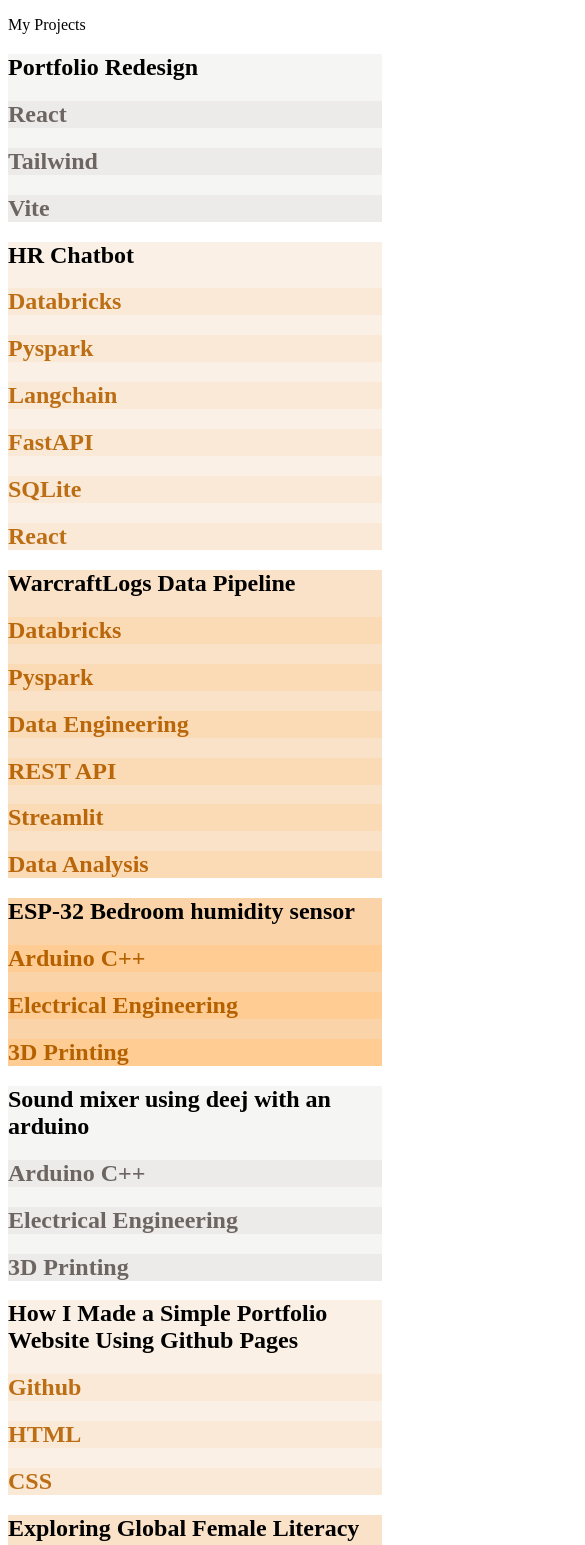
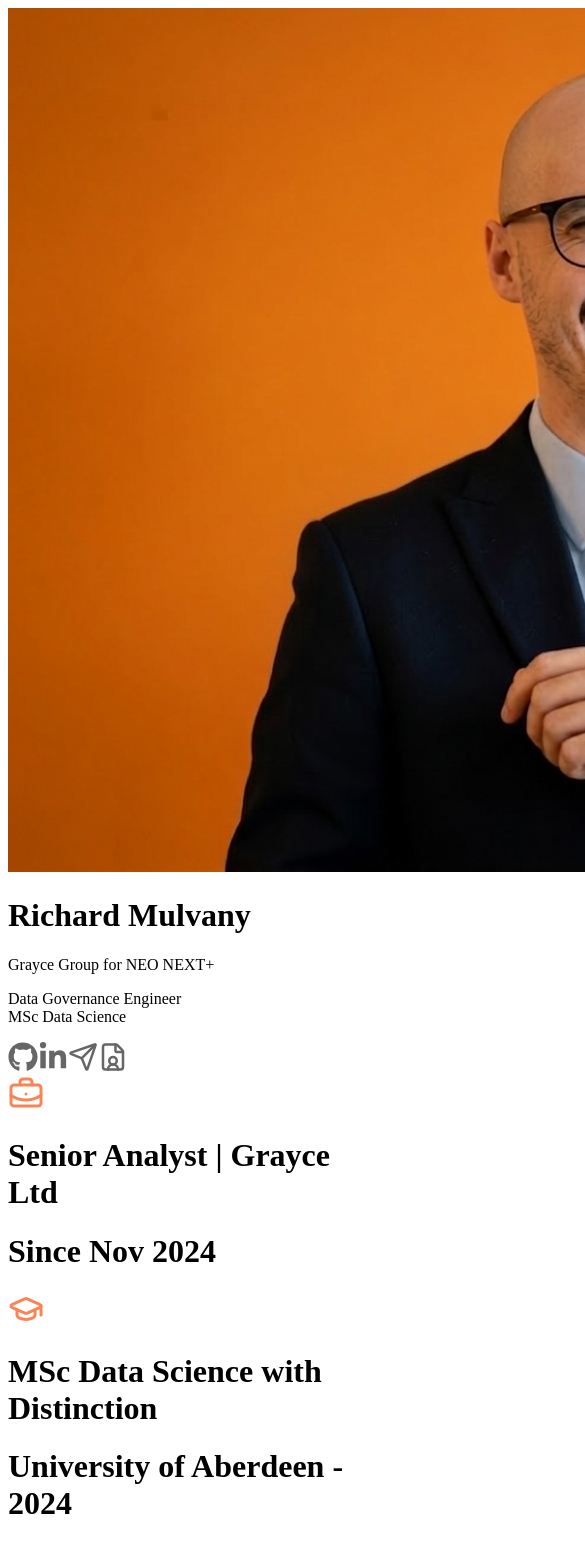
Before and after one commit to richmulvany/richmulvany.github.io, a React (Vite) app: page / in a window 390 px wide. Shown: the top 1545 px of the page, 585 px wide, since content can reach past the window. Built offline with nearby package versions, Linux system fonts and the light colour scheme; the HTML template or start-up script is replaced by a standard one.

Commit message:
Create mobile sidebar equivalent

```diff
--- a/src/components/layout/DesktopLayout.jsx
+++ b/src/components/layout/DesktopLayout.jsx
@@ -1,7 +1,7 @@
 export default function DesktopLayout({ sidebar, children }) {
   return (
     <div className="flex bg-taupe-200 text-gray-900">
-      <aside className="w-1/3 flex-shrink-0 p-10 bg-stone-100 shadow-md">
+      <aside className="w-1/3 flex-shrink-0 px-10 py-4 bg-stone-100 shadow-md">
         {sidebar}
       </aside>
 
--- a/src/components/layout/MobileLayout.jsx
+++ b/src/components/layout/MobileLayout.jsx
@@ -1,9 +1,32 @@
+import MobileHeader from "../profile/MobileHeader";
+
 export default function MobileLayout({ children }) {
   return (
-    <div className="bg-taupe-200 text-gray-900">
-      <main className="p-4 space-y-8">
-        {children}
-      </main>
+    <div className="flex flex-col gap-0 bg-taupe-200 text-gray-900">
+        {/* Background */}
+        <div
+          className="absolute inset-4 rounded-3xl"
+          style={{
+            background: `
+              linear-gradient(
+                to bottom,
+                rgba(245, 245, 244,1.0) 0%,
+                rgba(245, 245, 244,0.1) 50%,
+                rgba(245, 245, 244,0.0) 70%,
+                rgba(245, 245, 244,0.1) 90%,
+                rgba(245, 245, 244,1.0) 100%
+              )
+            `,
+            backdropFilter: "blur(10px)",
+          }}
+        />
+        <main className="px-10 py-11 space-y-8 mb-4">
+            <MobileHeader />
+        </main>
+        <div className="px-4">
+            {children}
+        </div>
+
     </div>
   );
 }
--- /dev/null
+++ b/src/components/profile/MobileHeader.jsx
@@ -0,0 +1,19 @@
+import ProfileHeader from "./ProfileHeader";
+import QualificationsList from "./QualificationList";
+
+export default function MobileHeader() {
+
+
+  return (
+    <div className="flex flex-col gap-4 sticky top-0 ">
+
+        {/* Hero */}
+        <ProfileHeader compact />
+
+        {/* Toggle */}
+        <QualificationsList />
+
+
+    </div>
+  );
+}
--- a/src/components/profile/ProfileHeader.jsx
+++ b/src/components/profile/ProfileHeader.jsx
@@ -1,33 +1,112 @@
 import SocialsBar from "./SocialsBar";
 import ProfilePic from "../../assets/profile_pic.png";
+import { motion } from "framer-motion";
+import { useEffect, useState } from "react";
+import useMediaQuery from "../../hooks/useMediaQuery";
 
 export default function ProfileHeader({ compact = false }) {
+  const isDesktop = useMediaQuery("(min-width: 768px)");
+  const [scrolled, setScrolled] = useState(false);
+
+  useEffect(() => {
+    if (!isDesktop) return;
+
+    const container = document.getElementById("scroll-container");
+
+    const handleScroll = () => {
+      if (!container) return;
+      setScrolled(container.scrollTop > 40);
+    };
+
+    container?.addEventListener("scroll", handleScroll);
+    return () => container?.removeEventListener("scroll", handleScroll);
+  }, [isDesktop]);
+
+  const shouldAnimate = isDesktop && scrolled;
+
   return (
-    <div className="flex flex-col items-center text-center">
+    <div className="flex flex-col items-center text-left md:text-center">
+      <div className={`${compact ? "flex flex-inline" : "text-center"}`}>
+
+        {isDesktop &&(
+            <h1 className=" text-4xl  mb-5">
+                Richard Mulvany
+            </h1>
+        )}
+
         <img
           src={ProfilePic}
-        className={`rounded-2xl object-cover ${
-          compact ? "w-20 h-20" : "w-full max-w-xs"
+          className={` object-cover ${
+            compact ? "w-32 h-32 rounded-3xl" : "w-full rounded-2xl"
           }`}
         />
 
-      <h1 className="text-2xl mt-4">
+        <div className="flex flex-col gap-2">
+        {!isDesktop &&(
+            <h1 className="text-3xl ml-6 mb-2 mt-1">
                 Richard Mulvany
             </h1>
+        )}
+          {/* SHARED SLOT */}
+          <div className={`relative min-h-[80px] flex items-start
+            ${compact ? "mt-0" : "mt-4"}
+            `}>
 
-      <p className="text-gray-500 text-sm">
-        Data Governance Engineer | MSc Data Science
+            {/* TEXT */}
+            <motion.div
+              className={`absolute w-full ${
+                compact ? "left-6" : "left-0 top-2"
+              }`}
+              animate={{
+                opacity: shouldAnimate ? 0 : 1,
+                y: shouldAnimate ? -6 : 0,
+              }}
+              transition={{ duration: 0.25 }}
+            >
+              <p className="text-[#f98555] text-sm">
+                Grayce Group for NEO NEXT+
               </p>
 
-      <p className="text-[#f98555] text-sm mb-2">
-        Grayce Group Ltd for TotalEnergies SE
+              <p className="text-gray-500 text-sm mb-6">
+                Data Governance Engineer
+                <br />
+                MSc Data Science
               </p>
+            </motion.div>
 
+            {/* PILL*/}
+            {isDesktop && (
+              <motion.div
+                className="absolute left-0 w-full"
+                animate={{
+                  opacity: shouldAnimate ? 1 : 0,
+                  y: shouldAnimate ? 0 : 6,
+                }}
+                transition={{ duration: 0.25 }}
+              >
+                <div className="w-fit px-7 mt-2  mx-auto bg-taupe-200 rounded-full py-[1px] pb-4">
                   <SocialsBar
                     iconColor="#666"
                     hoverColor="#f98555"
-        iconSize="24px"
+                    iconSize="26px"
                   />
+                </div>
+              </motion.div>
+            )}
+          </div>
+        </div>
+      </div>
+
+      {/* MOBILE*/}
+      {!isDesktop && (
+        <div className="w-fit px-6 py-[1px] mx-auto bg-taupe-300/36 rounded-full px-4 mt-4 z-20 pb-4">
+          <SocialsBar
+            iconColor="#666"
+            hoverColor="#f98555"
+            iconSize="30px"
+          />
+        </div>
+      )}
     </div>
   );
 }
--- a/src/components/profile/QualificationList.jsx
+++ b/src/components/profile/QualificationList.jsx
@@ -5,7 +5,7 @@
 
 export default function QualificationsList() {
   return (
-    <div className="mt-6">
+    <div className="">
       {jobs.map((j) => (
         <QualificationPill key={j.title} QualType="job" qualification={j} />
       ))}
--- a/src/components/profile/QualificationPill.jsx
+++ b/src/components/profile/QualificationPill.jsx
@@ -23,7 +23,7 @@
         />
 
         {/* Pill */}
-        <div className="flex flex-col justify-center bg-taupe-200 rounded-full px-6 py-2 w-full mr-[36px] min-h-[56px]">
+        <div className="flex flex-col justify-center bg-taupe-300/40 md:bg-taupe-200 rounded-full px-6 py-2 w-full mr-13 min-h-[56px]">
 
           <h1 className="truncate leading-tight">
             {qualification.title}
--- a/src/components/profile/SocialsBar.jsx
+++ b/src/components/profile/SocialsBar.jsx
@@ -1,6 +1,7 @@
 import React, { useState} from "react";
 import { Send, FileUser } from "lucide-react";
 import { socials } from "../../data/socials";
+import useMediaQuery from "../../hooks/useMediaQuery";
 
 const socialSvgs = {
   GitHub: (
@@ -13,10 +14,11 @@
 
 export default function SocialsBar({ iconColor, hoverColor, iconSize }) {
     const [hoveredText, setHoveredText] = useState("");
+    const isDesktop = useMediaQuery("(min-width: 768px)");
     return (
-    <div className="relative items-center mt-4">
+        <div className="relative items-center mt-4 md:mt-4">
             {/* ICON ROW */}
-        <div className="flex justify-center gap-4 mt-4 overflow-hidden">
+            <div className="flex justify-center gap-12 md:gap-10">
             {socials.map((s, i) => {
                 const isSocial = s.icon === "social";
                 const isGeneric = s.icon === "generic";
@@ -59,12 +61,14 @@
             })}
             </div>
             {/* FIXED TEXT AREA */}
+            {isDesktop && (
                 <div
-            className="absolute w-full top-14 h-6 text-center text-sm transition-opacity duration-200"
-            style={{ color: hoverColor}}
+                    className="flex absolute top-full mt-5 left-1/2 -translate-x-1/2 h-6 text-center text-sm whitespace-nowrap transition-opacity duration-200 mb-5"
+                    style={{ color: hoverColor }}
                 >
                     {hoveredText ?? ""}
                 </div>
+            )}
         </div>
     );
 }
```
Lines whose indentation alone changed are shown as unchanged.
